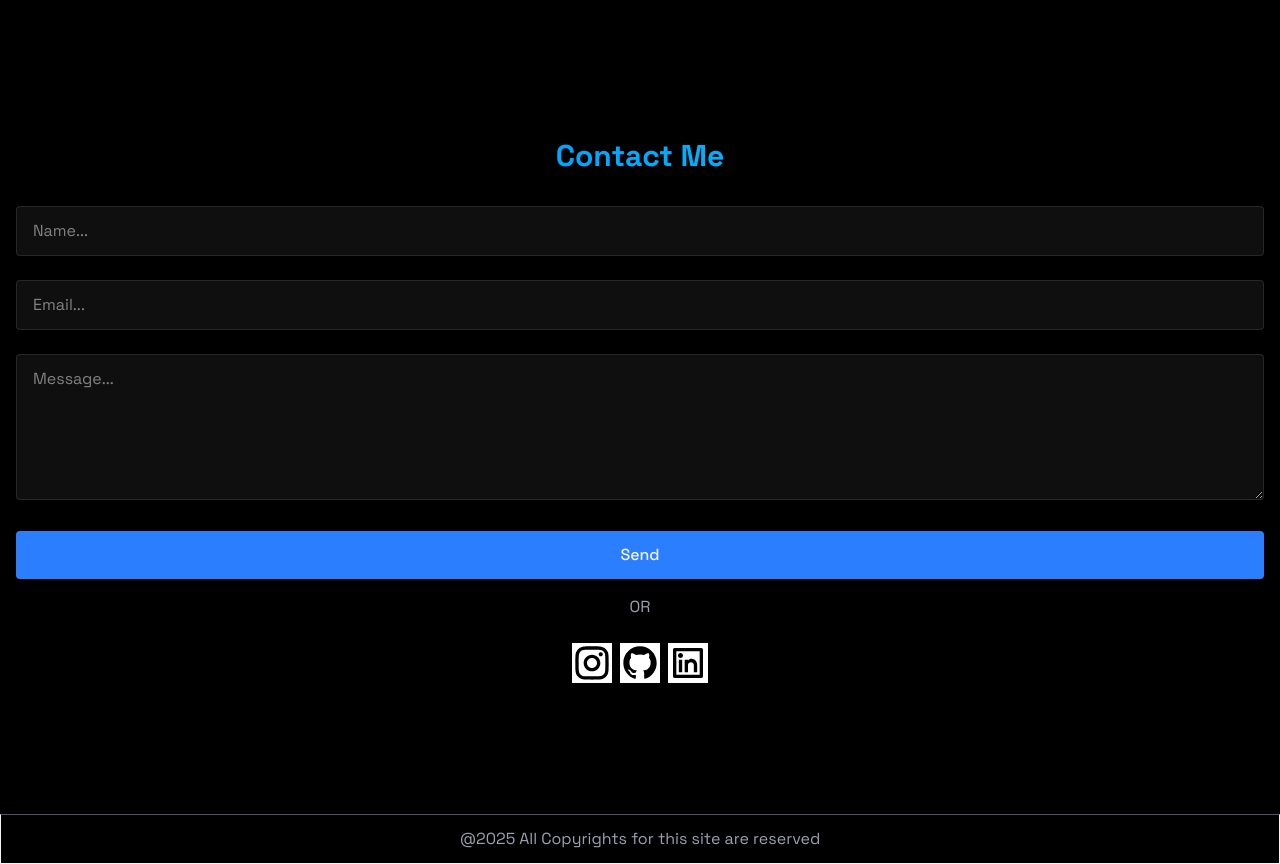
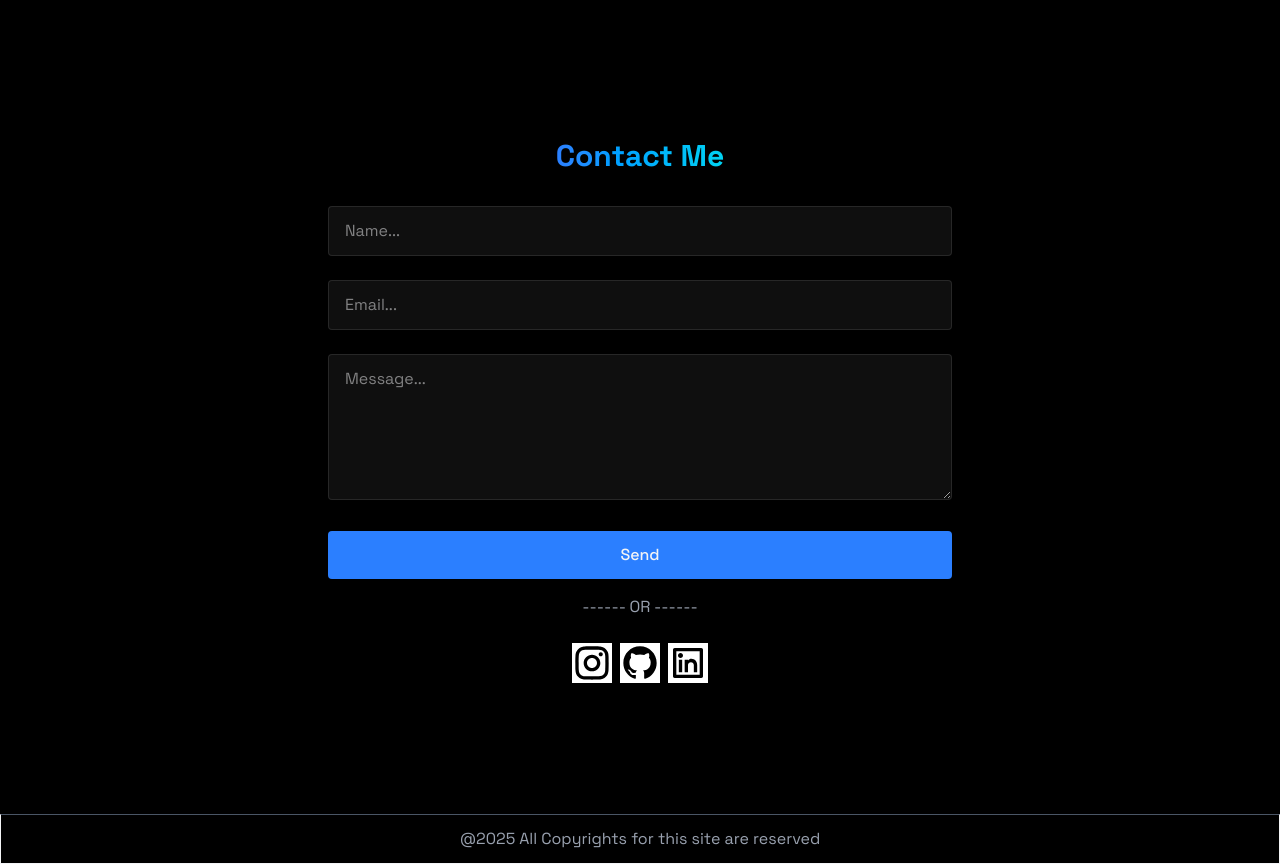
Before and after one commit to Mehulposh/My-Portfolio, a React (Vite) app: page / in a window 1280 px wide. Shown: the part 2820-3684 px from the top of the page. Built offline with nearby package versions, Linux system fonts and the light colour scheme.

Commit message:
Enhance Contact section layout and styling for improved user experience

```diff
--- a/src/components/sections/Contacts.jsx
+++ b/src/components/sections/Contacts.jsx
@@ -26,7 +26,7 @@ export default function Contact() {
             className="min-h-screen px-4  flex items-center justify-center py-20"
             id="contact"
         >
-            <div className="w-full">
+            <div className="w-full flex flex-col items-center">
                 <h2 className="text-3xl font-bold mb-8 bg-gradient-to-r
                     from-blue-500 to-cyan-400 bg-clip-text text-transparent
                     text-center"
@@ -36,7 +36,7 @@ export default function Contact() {
 
                 <form
                     onSubmit={handleSubmit}
-                    className="space-y-6">
+                    className="space-y-6 w-[50%]">
                     <div className="relative">
                         <input
                             type="text"
@@ -97,7 +97,7 @@ export default function Contact() {
                         Send
                     </button>
                 </form>
-                <p className="text-center text-gray-400 py-4"> OR </p>
+                <p className="text-center text-gray-400 py-4">------ OR ------</p>
                 <div className="p-2 flex justify-center items-center gap-2">
                     <a href="https://instagram.com/mehulposhattiwar" target="_blank" rel="noopener">
                         <img src='/instagram-line.svg' className="bg-white size-10 "/>
```
